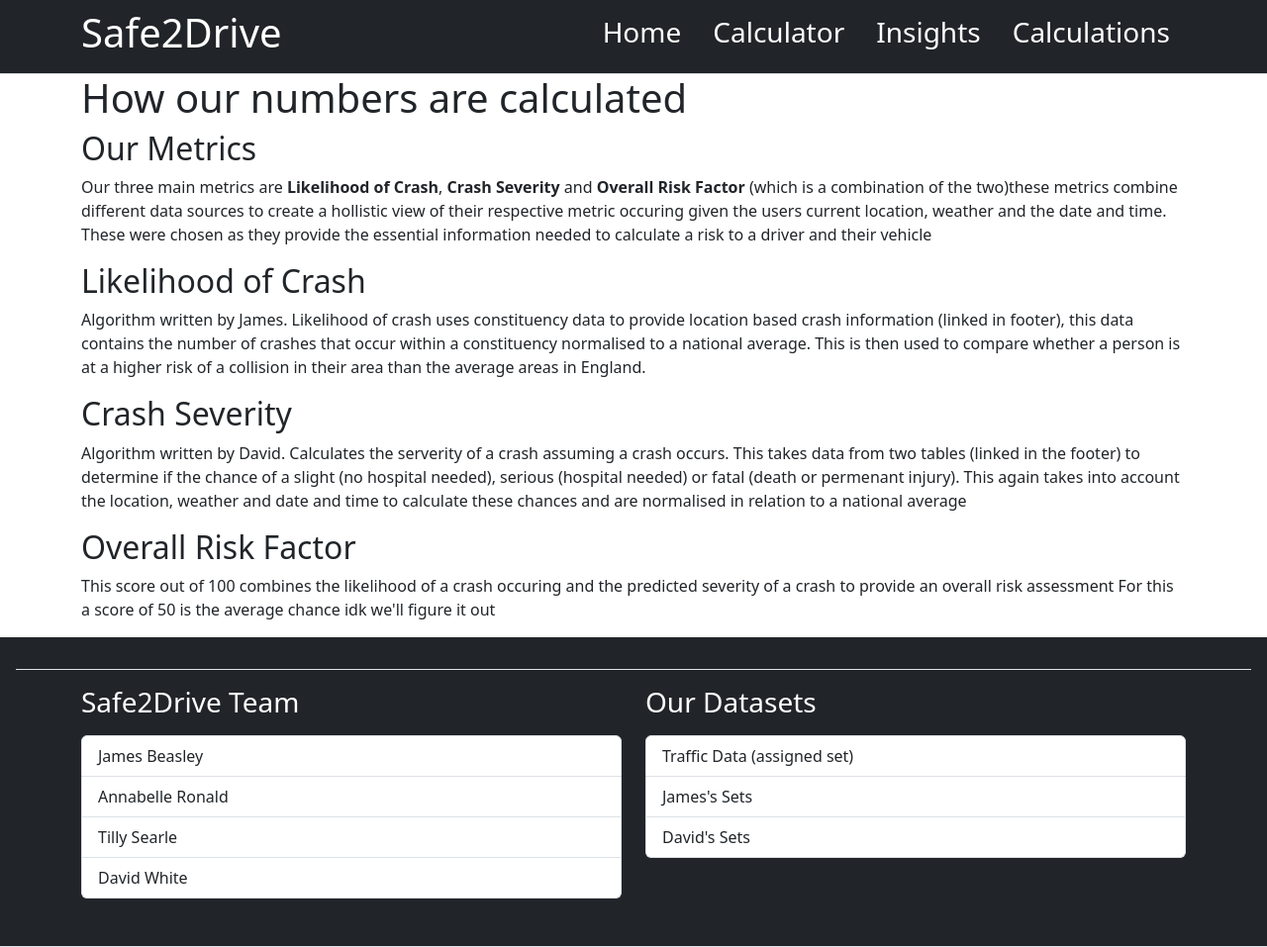
After one commit to ms1498/DataForGood, a Django app: page /trafficDisplay/calculationExplain in a window 1280 px wide. The commit adds this page. Shown: the whole page at 99% size. Run offline with Django 4.2, Linux system fonts and the light colour scheme; parts of the project's set-up code (start-up, migrations or seed data) failed here and were passed over; some libraries are stand-ins or nearby versions.

Commit message:
Explaination added

```diff
--- a/data4good/trafficDisplay/templates/base.html
+++ b/data4good/trafficDisplay/templates/base.html
@@ -26,14 +26,19 @@
                 </li>
                 <li>
                   <a href="/trafficDisplay/calculate" class="nav-link text-white">
-                    <h3 class="bi d-block mx-auto mb-2">Calculate your score</h3>
+                    <h3 class="bi d-block mx-auto mb-2">Calculator</h3>
                   </a>
                 </li>
                 <li>
                     <a href="/trafficDisplay/showStats" class="nav-link text-white">
-                      <h3 class="bi d-block mx-auto mb-2">Explaining the Data</h3>
+                      <h3 class="bi d-block mx-auto mb-2">Insights</h3>
                     </a>
                 </li>
+                <li>
+                  <a href="/trafficDisplay/calculationExplain" class="nav-link text-white">
+                    <h3 class="bi d-block mx-auto mb-2">Calculations</h3>
+                  </a>
+              </li>
               </ul>
             </div>
           </div>
--- /dev/null
+++ b/data4good/trafficDisplay/templates/calcExplain.html
@@ -0,0 +1,35 @@
+{% extends 'base.html' %}
+
+{% block title %} Home {% endblock %}
+
+{% block content %}
+
+<h1>How our numbers are calculated</h1>
+
+<h2> Our Metrics </h2>
+<p> Our three main metrics are <b>Likelihood of Crash</b>, <b>Crash Severity</b> and <b>Overall Risk Factor</b> (which is a combination
+    of the two)these metrics combine different data sources to create a hollistic view of their respective metric occuring given the
+    users current location, weather and the date and time. These were chosen as they provide the essential information needed to calculate
+    a risk to a driver and their vehicle </p>
+
+<h2>Likelihood of Crash</h2>
+<p> Algorithm written by James. Likelihood of crash uses constituency data to provide location based crash information (linked in footer),
+    this data contains the number of crashes that occur within a constituency normalised to a national average. This is then used to compare
+    whether a person is at a higher risk of a collision in their area than the average areas in England.
+</p>
+
+<h2>Crash Severity</h2>
+<p> Algorithm written by David. Calculates the serverity of a crash assuming a crash occurs. This takes data from two tables (linked in the
+    footer) to determine if the chance of a slight (no hospital needed), serious (hospital needed) or fatal (death or permenant injury). This
+    again takes into account the location, weather and date and time to calculate these chances and are normalised in relation to a national
+    average
+</p>
+
+<h2>Overall Risk Factor</h2>
+<p> This score out of 100 combines the likelihood of a crash occuring and the predicted severity of a crash to provide an overall risk assessment
+    For this a score of 50 is the average chance
+    idk we'll figure it out
+</p>
+
+
+{% endblock %}
--- a/data4good/trafficDisplay/urls.py
+++ b/data4good/trafficDisplay/urls.py
@@ -6,4 +6,5 @@ urlpatterns = [
     path("", views.index, name="index"),
     path("showStats", views.showStats, name="showStats"),
     path("calculate", views.calculateRiskPage, name="calculateRiskPage"),
+    path("calculationExplain", views.calculationExplain, name="calculationExplain"),
 ]
--- a/data4good/trafficDisplay/views.py
+++ b/data4good/trafficDisplay/views.py
@@ -17,16 +17,21 @@ def calculateRiskPage(request):
     elif(overallScore<70 and overallScore>=30): shouldDrive = "You may be at a higher risk by driving so be careful."
     else: shouldDrive = "You are safe to drive."
 
-
+    # Get James's Number
     cenlat, cenlon = get_location()
     likelihoodScore = find_incidence(cenlat, cenlon)
 
+    # Get David's numbers
+    davidScores = getDavid()
+
+    # Calculate overall
+    overall = davidScores[0] *  davidScores[1] * davidScores[2] * likelihoodScore
 
     context = {
-        "overallScore" : 57,
-        "slightScore" : 21,
-        "seriousScore" : 92,
-        "fatalScore" : 82,
+        "overallScore" : overall,
+        "slightScore" : davidScores[0],
+        "seriousScore" : davidScores[1],
+        "fatalScore" : davidScores[2],
         "likelihoodScore" : likelihoodScore,
         "recommendation" : f"{shouldDrive} Most people make mistakes by {top_10_causes}."
     }
@@ -39,13 +44,5 @@ def showStats(request):
     }
     return render(request, "explainingDataset.html", context)
 
-
-
-# context = {
-#     "plots" : {
-#         "plot1" : plot1
-#         "plot2" : plot1
-#         "plot3" : plot1
-#         "plot4" : plot1
-#     }
-# }
+def calculationExplain(request):
+    return render(request, "calcExplain.html")
```
